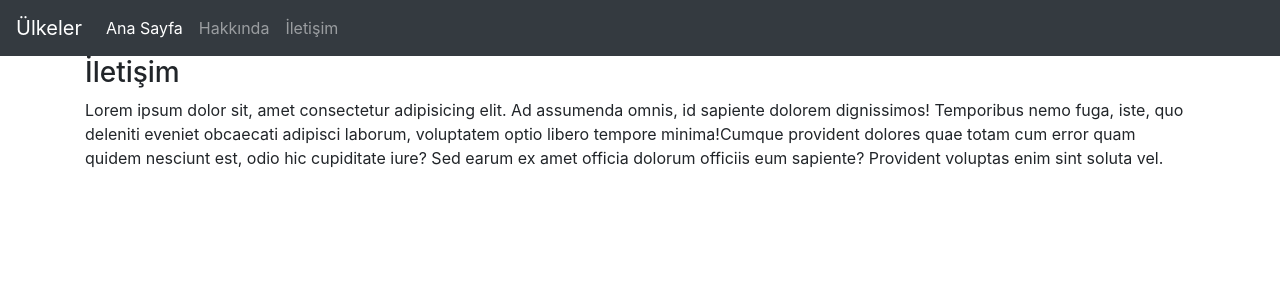
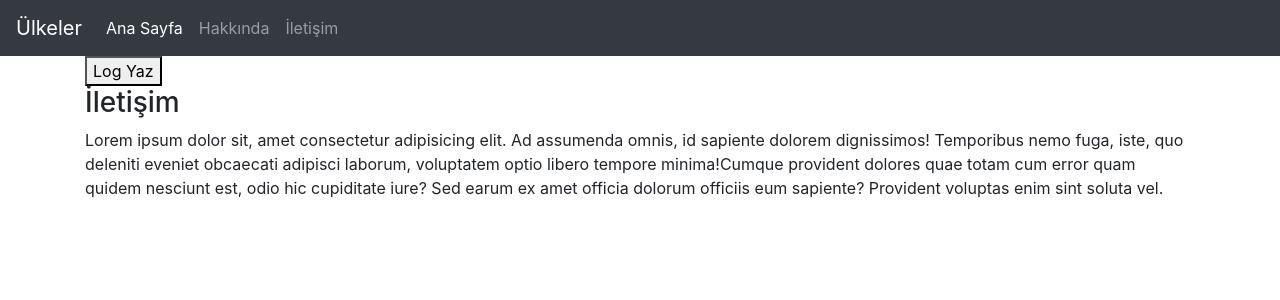
Before and after one commit to mafirat/react_tutorial_ws, a React (Create React App) app in the folder countries-app/: page /contact in a window 1280 px wide. Shown: the top 300 px of the page. Built offline with nearby package versions, Linux system fonts and the light colour scheme.

Commit message:
Video-17: Higher Order Component anlatildi.

```diff
--- a/countries-app/src/App.js
+++ b/countries-app/src/App.js
@@ -1,6 +1,7 @@
 import React from 'react';
 
 import { BrowserRouter, Route } from 'react-router-dom'
+import LogButton from './LogButton'
 
 import Navbar from './components/Navbar';
 import Home from './components/Home';
@@ -8,6 +9,7 @@ import About from './components/About';
 import Contact from './components/Contact';
 
 function App() {
+  //const contact = LogButton(Contact)
   return (
     <div className="App">
       <BrowserRouter>
@@ -15,7 +17,7 @@ function App() {
         <div className="container">
           <Route component={Home} path='/' exact/>
           <Route component={About} path='/about'/>
-          <Route component={Contact} path='/contact'/>
+          <Route component={LogButton(Contact)} path='/contact'/>
         </div>
       </BrowserRouter>
     </div>
--- /dev/null
+++ b/countries-app/src/LogButton.jsx
@@ -0,0 +1,16 @@
+import React from 'react'
+
+const LogButton = (WrappedComponent, info) => {
+    const clickHandler = (e) => {
+        console.log('Bileşen LogButton HOC ile geliştirildi')
+    }
+    return (props) => {
+        return (
+        <div>
+            <button onClick={clickHandler}>Log Yaz</button>
+            <WrappedComponent {...props} />
+        </div>)
+    }
+}
+
+export default LogButton;
--- a/countries-app/src/components/About.jsx
+++ b/countries-app/src/components/About.jsx
@@ -1,4 +1,5 @@
 import React from 'react'
+//import LogButton from '../LogButton'
 
 const About =(props)=> {
     // setInterval(() => {
@@ -12,4 +13,5 @@ const About =(props)=> {
     )
 }
 
+//export default LogButton(About);
 export default About;
```
Also changed, not shown: countries-app/src/components/Navbar.jsx (+11 -0 lines), 1 other file (tests, documents, lock files or other folders).
